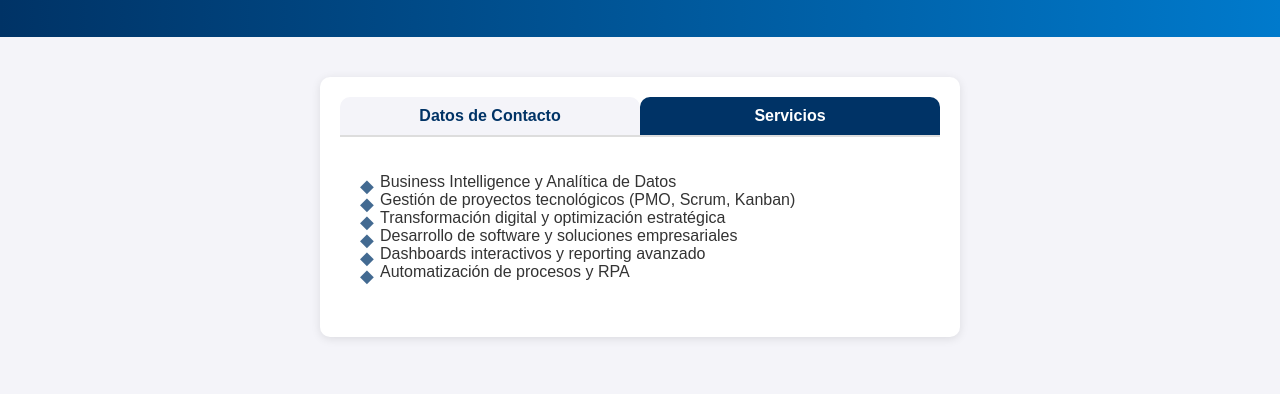
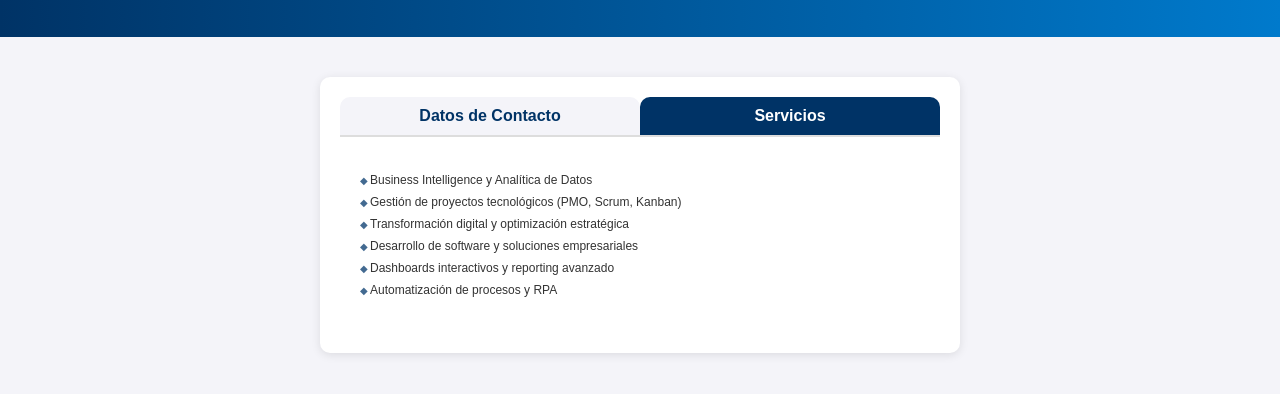
Before and after one commit to TristanVilugron/Contacto, a plain HTML site: page index.html in a window 1280 px wide. Both pictures are taken after a click on the element "Servicios". Shown: the part 264-658 px from the top of the page. Drawn offline with Linux system fonts and the light colour scheme.

Commit message:
mejora disposicion de servicios

```diff
--- a/index.html
+++ b/index.html
@@ -128,13 +128,15 @@
 
         .service-list li {
             position: relative;
-            padding-left: 20px; /* Espacio para el icono */
+            font-size: 12px;
+            padding-left: 10px; /* Espacio para el icono */
+            margin-bottom: 8px;
         }
 
         .service-list li::before {
             content: "◆"; /* Símbolo de rombo */
             color: #436a91; /* Color del icono */
-            font-size: 18px;
+            font-size: 10px;
             position: absolute;
             left: 0;
             top: 2px;
```
